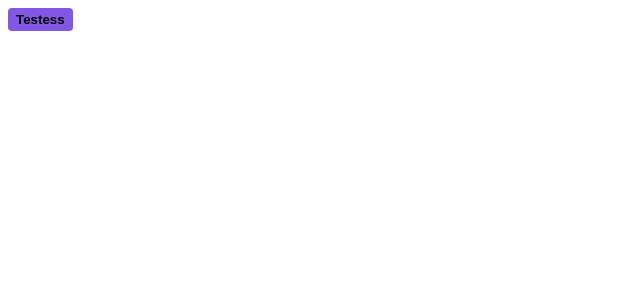
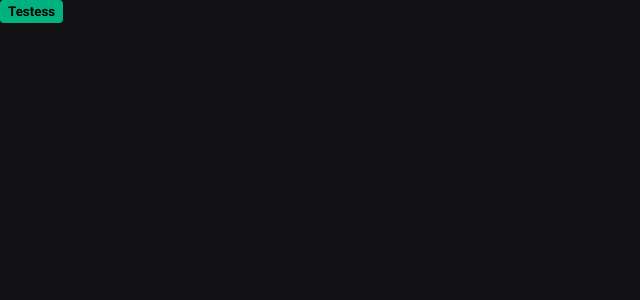
Before and after one commit to lucasfreittas/ignite-shop, a Next.js app: page / in a window 1280 px wide. Shown: the top 300 px of the page, without its empty margins (0-640 px from the left). Built offline with nearby package versions, Linux system fonts and the light colour scheme.

Commit message:
feat: global styles

```diff
--- a/src/pages/_app.tsx
+++ b/src/pages/_app.tsx
@@ -1,4 +1,8 @@
 import type { AppProps } from "next/app";
+
+import { globalStyles } from "@/styles/global";
+
+globalStyles()
 
 export default function App({ Component, pageProps }: AppProps) {
   return <Component {...pageProps} />;
--- a/src/pages/index.tsx
+++ b/src/pages/index.tsx
@@ -1,7 +1,7 @@
 import { styled } from "@/styles"
 
 const Button = styled('button', {
-    backgroundColor: '$rocketseat',
+    backgroundColor: '$green300',
     borderRadius: 4,
     border: 0,
     padding: '4px 8px',
--- /dev/null
+++ b/src/styles/global.ts
@@ -0,0 +1,19 @@
+import { globalCss } from ".";
+
+export const globalStyles = globalCss({
+    '*':{
+        margin: 0,
+        padding: 0,
+    },
+
+    body: {
+        backgroundColor: '$gray900',
+        color: '$gray100',
+        '-webkit-font-smoothing': 'antialised',
+    },
+
+    'body, input, textarea, button': {
+        fontFamily: 'Roboto',
+        fontWeight: 400,
+    }
+});
--- a/src/styles/index.ts
+++ b/src/styles/index.ts
@@ -12,7 +12,15 @@
 } = createStitches({
     theme: {
         colors: {
-            rocketseat: '#8257e6'
+            white: '#FFF',
+
+            gray900: '#121214',
+            gray800: '#202024',
+            gray300: '#c4c4cc',
+            gray100: '#e1e1e6',
+
+            green500: '#00875f',
+            green300: '#00b37e',
         }
     }
 })
```
